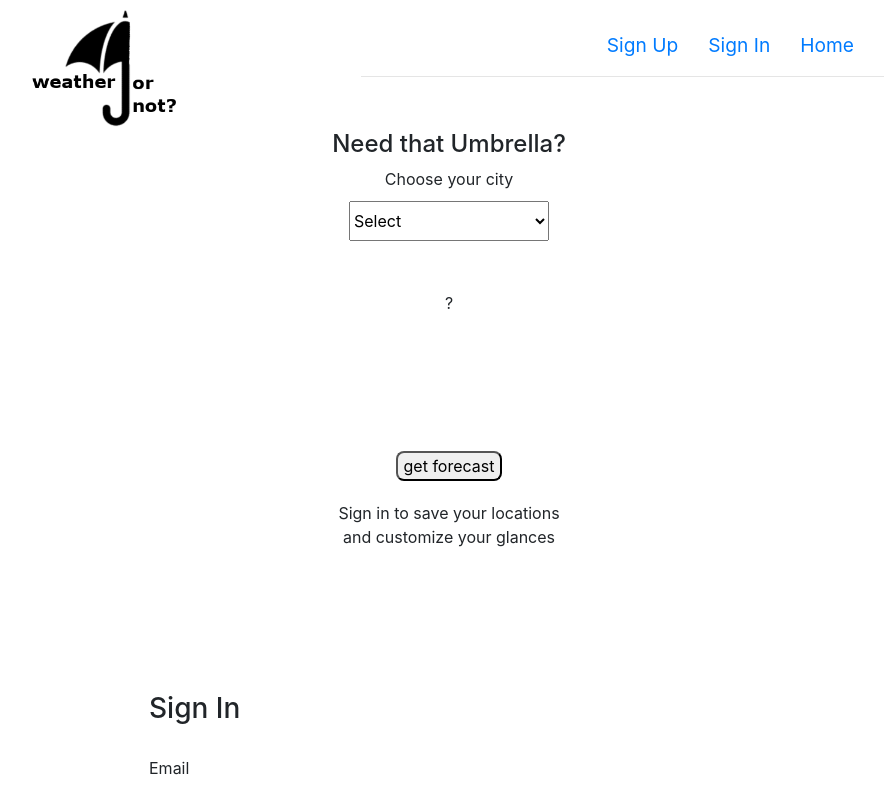
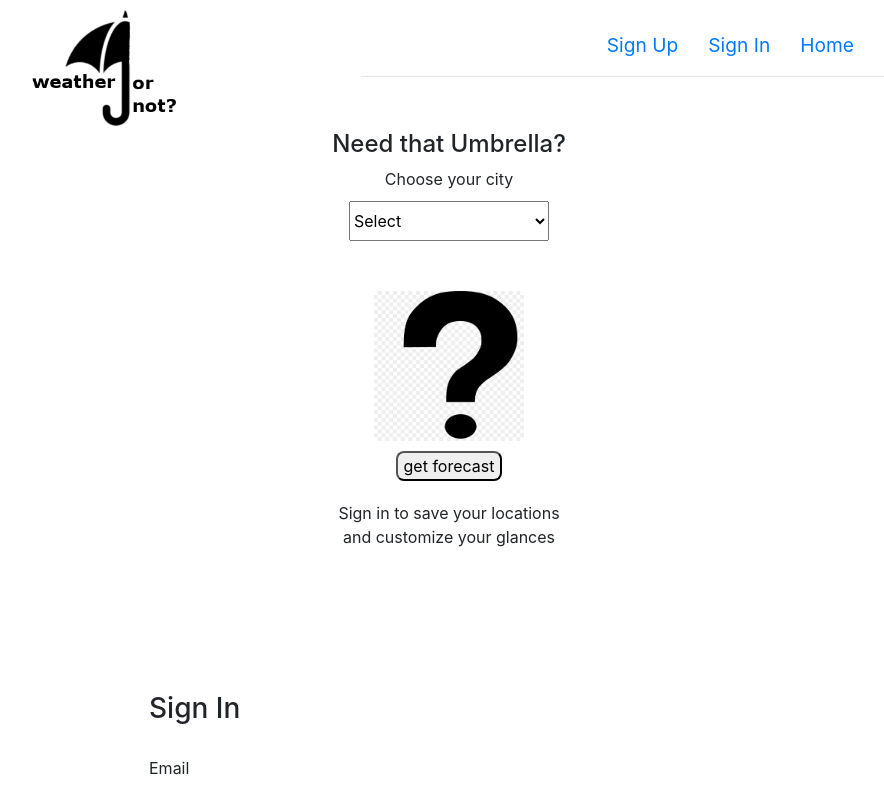
Before and after one commit to SimonPringleWallace/weather-or-not-client, a React app: page /#/sign-in in a window 1280 px wide. Shown: the top 786 px of the page, without its empty margins (191-1075 px from the left). Built offline with nearby package versions, Linux system fonts and the light colour scheme.

Commit message:
Display Images Conditionally Based on Forecast
- Add className to 'weatherImages.js'
- Add styling for these components to 'weatherImages.scss' along with
  the background images.

```diff
--- a/src/homepage/homepage.js
+++ b/src/homepage/homepage.js
@@ -13,7 +13,7 @@ class Homepage extends React.Component {
         'Somerville', 'Worcester','Springfield',
         'Lenox','Sturbridge'],
       usState:'MA',
-      forecast: 'it might be raining later in the day',
+      forecast: '',
       clickCounter: 0,
       selectedCity:'',
       rainStatus: null
--- a/src/homepage/homepage.scss
+++ b/src/homepage/homepage.scss
@@ -13,13 +13,7 @@
   height:150px;
   width:150px;
 }
-.umbrella-or-no-question {
-  margin-top:20px;
-  height:150px;
-  width:150px;
-  background-image: url('./question.jpg');
-  background-size: cover;
-}
+
 button {
   border-radius: 8px;
   margin-top: 10px;
--- a/src/homepage/weatherImages.js
+++ b/src/homepage/weatherImages.js
@@ -1,11 +1,12 @@
 import React from 'react'
+import './weatherImages.scss'
 
 export const Umbrella = () => (
-  <div> umbrella!</div>
+  <div className='umbrella'></div>
 )
 export const QuestionMark = () => (
-  <div>?</div>
+  <div className='question'></div>
 )
 export const AllClear = () => (
-  <div>You good!</div>
+  <div className='sun'> sun</div>
 )
--- /dev/null
+++ b/src/homepage/weatherImages.scss
@@ -0,0 +1,19 @@
+.weatherComponent {
+}
+.umbrella {
+  height:150px;
+  width:150px;
+  background-image: url('./umbrella.png');
+  background-size: cover;
+}
+
+.question {
+  height:150px;
+  width:150px;
+  background-image: url('./question.jpg');
+  background-size:cover;
+}
+
+.sun {
+
+}
```
